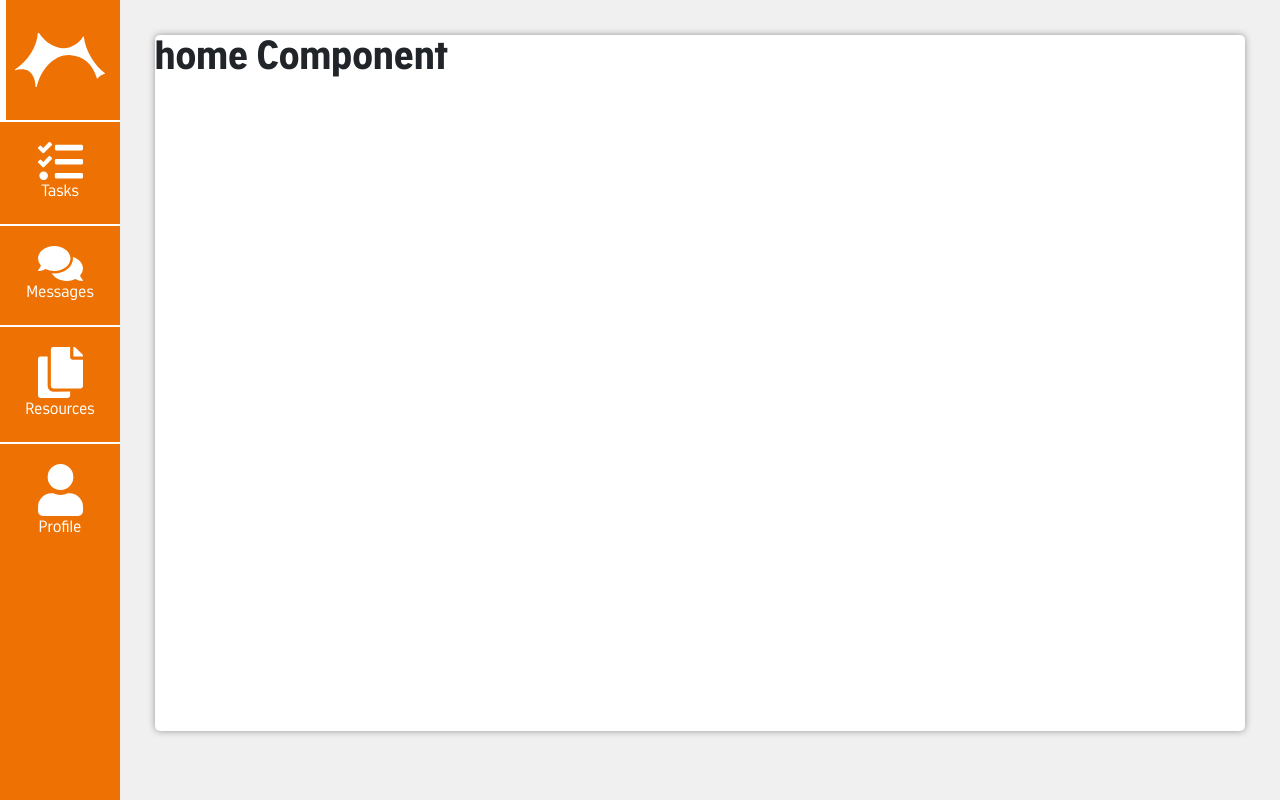
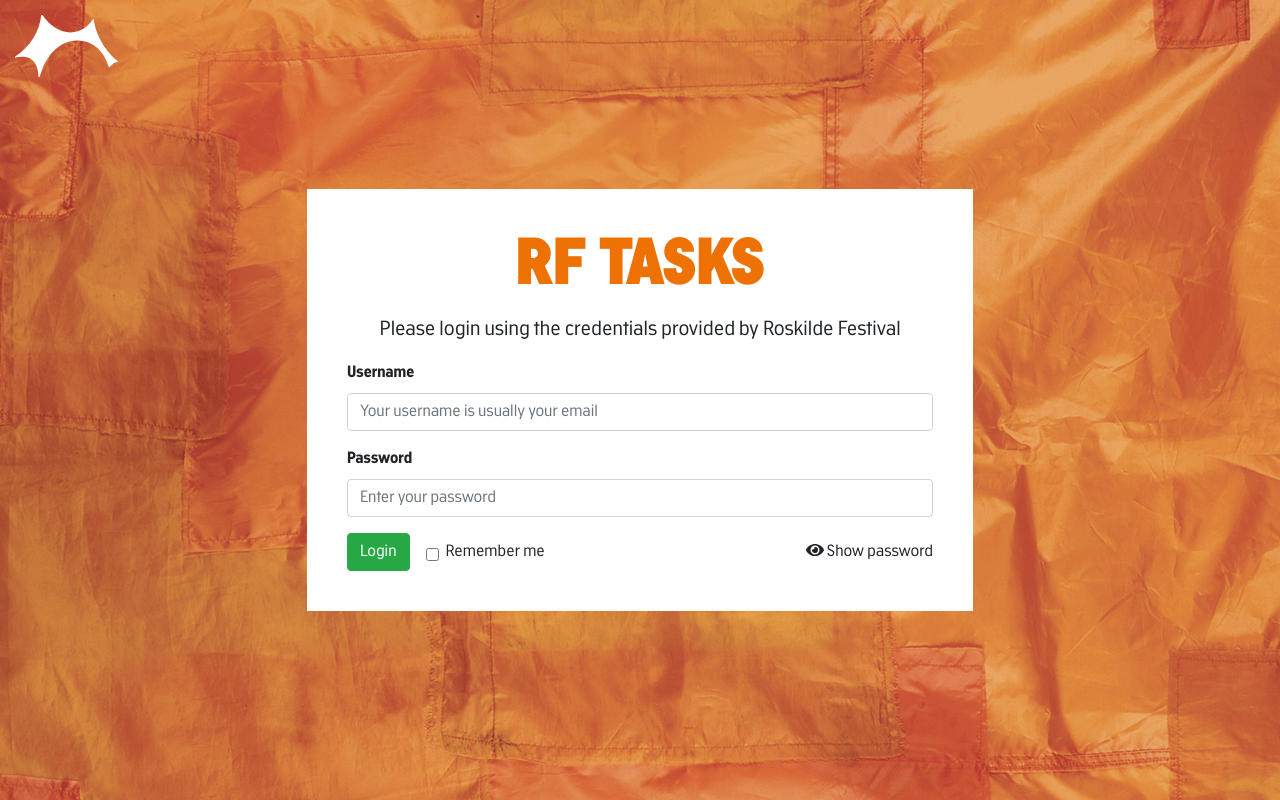
Before and after one commit to hjaltedaniel/RoskildeTasks, a Vue app in the folder client/: page /resources in a window 1280 px wide. Built offline with nearby package versions, Linux system fonts and the light colour scheme.

Commit message:
Implementing session cookies for authorization

```diff
--- a/client/src/App.vue
+++ b/client/src/App.vue
@@ -26,7 +26,6 @@ export default {
 	},
 	computed: {
 		isLoggedIn() {
-			return true
 			if (this.$store.state.token != undefined) {
 				return true
 			}
@@ -42,15 +41,15 @@ export default {
 			return this.$store.state.token;
 		}
 	},
-	// watch: {
-	// 	token: function () {
-	// 		if (this.token != undefined) {
-	// 			this.$store.dispatch("getTaskList");
-	// 			this.$store.dispatch("getCategoryList");
-	// 			this.$store.dispatch("getRessourceList");
-	// 		}
-	// 	}
-	// },
+	 watch: {
+	 	token: function () {
+	 		if (this.token != undefined) {
+	 			this.$store.dispatch("getTaskList");
+	 			this.$store.dispatch("getCategoryList");
+	 			this.$store.dispatch("getRessourceList");
+	 		}
+	 	}
+	 },
 	methods: {
 	}
 };
--- a/client/src/store.js
+++ b/client/src/store.js
@@ -12,7 +12,7 @@ export default new Vuex.Store({
 	state: {
 		token: undefined,
 		logoutMessage: "",
-		tasksList: {},
+		tasksList: [],
 		categoriesList: [],
 		ressourcesList: []
 	},
@@ -43,7 +43,11 @@ export default new Vuex.Store({
 		}
 	},
 	actions: {
-		setAuthorization(context, token) {
+		setAuthorizationSession(context, token) {
+			context.commit("SET_TOKEN", token)
+			Cookies.set('Token', token)
+		},
+		setAuthorization24h(context, token) {
 			context.commit("SET_TOKEN", token)
 			Cookies.set('Token', token, { expires: 1 })
 		},
@@ -54,7 +58,8 @@ export default new Vuex.Store({
 		getTaskList(context) {
 			let auth = "Basic " + this.state.token;
 			ApiService.defaults.headers.common['Authorization'] = auth;
-
+			//loading...
+			context.commit("SET_TASKS_LIST");
 			TasksService.getAllTasks()
 				.then((response) => {
 					context.commit("SET_TASKS_LIST", response.data);
@@ -67,13 +72,13 @@ export default new Vuex.Store({
 			let auth = "Basic " + this.state.token;
 			ApiService.defaults.headers.common['Authorization'] = auth;
 			//loading...
-			context.commit("SET_TASKS_LIST");
+			context.commit("SET_CATEGORIES_LIST");
 			CategoriesService.getAllCategories()
 				.then((response) => {
 					context.commit("SET_CATEGORIES_LIST", response.data);
 				})
 				.catch((error) => {
-					throw error
+					context.commit("SET_CATEGORIES_LIST", error);
 				});
 		},
 		getRessourceList(context) {
--- a/client/src/views/Login.vue
+++ b/client/src/views/Login.vue
@@ -21,13 +21,19 @@
 							placeholder="Enter your password" :type="passwordFieldType" />
 					</div>
 					<div class="col-12 d-flex align-items-center justify-content-between">
-						<button v-on:click="login" type="button" class="btn btn-success login__button">Login</button>
+						<button v-on:click="login" type="button" class="btn btn-success login__button mr-3">Login</button>
+						<div class="form-check mr-auto d-flex align-items-center">
+							<input class="form-check-input" type="checkbox" v-model="auth.remember" id="remember">
+							<label class="form-check-label" for="remember">
+								Remember me
+							</label>
+						</div>
 						<span v-show="passwordFieldType == 'password'" class="login__visibility-toggle"
-							v-on:click="changePasswordVisibility">
+							  v-on:click="changePasswordVisibility">
 							<font-awesome-icon icon="eye" /> Show password
 						</span>
 						<span v-show="passwordFieldType == 'text'" class="login__visibility-toggle"
-							v-on:click="changePasswordVisibility">
+							  v-on:click="changePasswordVisibility">
 							<font-awesome-icon icon="eye-slash" /> Hide password
 						</span>
 					</div>
@@ -52,7 +58,8 @@
 			return {
 				auth: {
 					username: undefined,
-					password: undefined
+					password: undefined,
+					remember: false
 				},
 				passwordFieldType: "password",
 				errorMessage: ""
@@ -75,12 +82,27 @@
 						);
 						this.auth.username = undefined;
 						this.auth.password = undefined;
-						this.$store.dispatch("setAuthorization", token);
+						if (this.auth.remember) {
+							this.$store.dispatch("setAuthorization24h", token);
+						}
+						else {
+							this.$store.dispatch("setAuthorizationSession", token);
+						}
+						this.auth.remember = false;
 					})
 					.catch(error => {
-						this.errorMessage = error.message;
-						this.username = undefined;
-						this.password = undefined;
+						if (error.message == "Request failed with status code 401") {
+							this.errorMessage = "There was something wrong with your username or password. Try again - or contact Roskilde Festival if the problem continues.";
+							this.username = undefined;
+							this.password = undefined;
+						}
+						else {
+							console.log(error.message)
+							this.errorMessage = error.message;
+							this.username = undefined;
+							this.password = undefined;
+						}
+
 					});
 			},
 			changePasswordVisibility() {
```
Also changed, not shown: 1 other file (tests, documents, lock files or other folders). Lines whose indentation alone changed are shown as unchanged.
